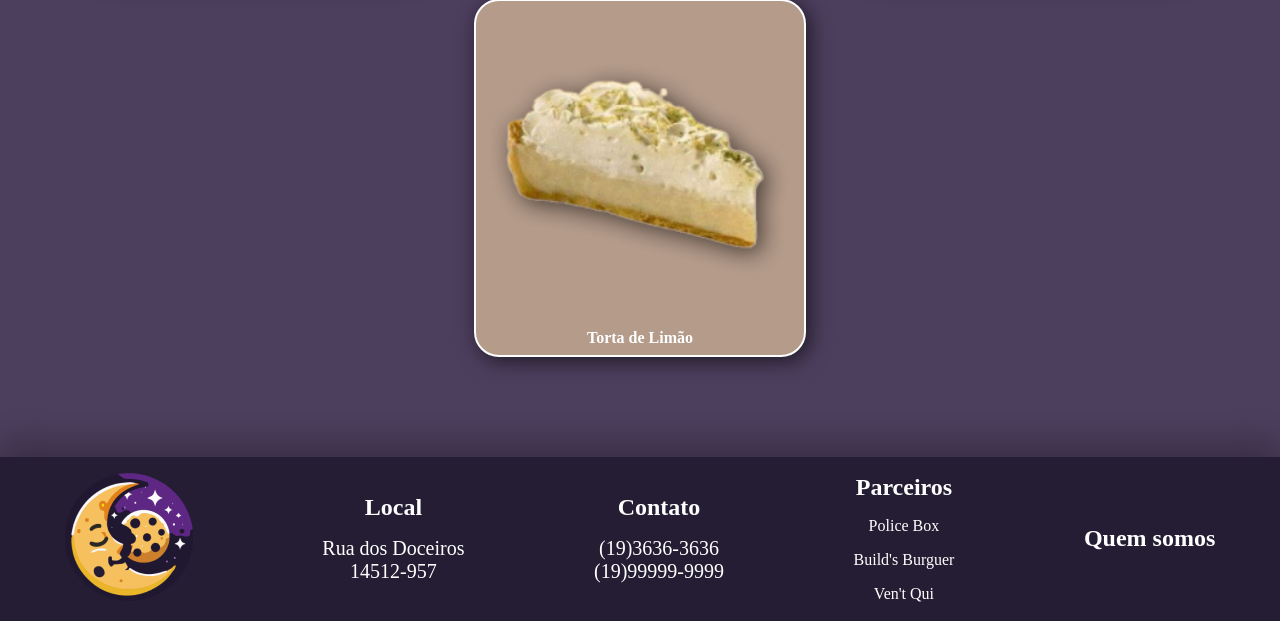
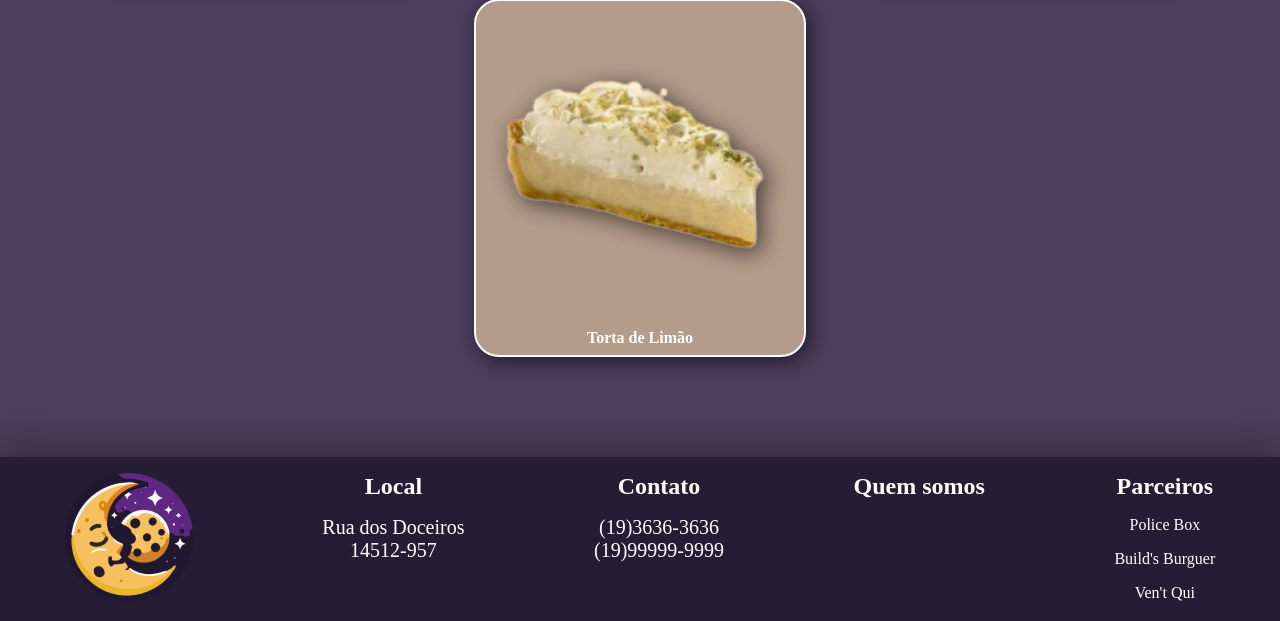
Before and after one commit to erickgusson/SENAC-Projeto-Integrador, a PHP site: page /index.php in a window 1280 px wide. Shown: the part 2993-3614 px from the top of the page. Run offline with PHP 8.4, Linux system fonts and the light colour scheme; some web fonts are replaced.

Commit message:
Pequenos ajustes do css, links e readme
Ajustado o alinhamento do texto do footer

Criado o Link do quem somos no footer

Trocado a ordem do quem somos e parceiros no footer

Ajustado o campo de código no readme

```diff
--- a/assets/css/nav-footer.css
+++ b/assets/css/nav-footer.css
@@ -65,7 +65,7 @@
 
     display: flex;
     justify-content: space-around;
-    align-items: center;
+    align-items: flex-start;
     text-align: center;
 
     padding: 1rem 0;
--- a/assets/css/produtos.css
+++ b/assets/css/produtos.css
@@ -94,6 +94,10 @@ input[type="search"]{
     cursor: pointer;
 }
 
+#produtos .lista-produtos .item img {
+    max-width: 200px;
+}
+
 /* adicionar ao carrinho */
 #produtos .lista-produtos .item .adicionar {
     margin-top: 10px;
--- a/includes/footer.php
+++ b/includes/footer.php
@@ -22,17 +22,16 @@
     </div>
 
     <div class="col">
-
-        <h4>Parceiros</h4>
-
-            <a href="https://policebox.paulowh.com/" target="_blank">Police Box</a>
-            <a href="https://buildsburguer.paulowh.com/" target="_blank">Build's Burguer</a>
-            <a href="https://ventqui.paulowh.com/" target="_blank">Ven't Qui</a>
-        </div>
+        <h4><a href="sobre.php">Quem somos</a></h4>
     </div>
 
     <div class="col">
-        <h4>Quem somos</h4>
+        <h4>Parceiros</h4>
+
+        <a href="https://policebox.paulowh.com/" target="_blank">Police Box</a>
+        <a href="https://buildsburguer.paulowh.com/" target="_blank">Build's Burguer</a>
+        <a href="https://ventqui.paulowh.com/" target="_blank">Ven't Qui</a>
     </div>
 </footer>
+
 </html>
```
Also changed, not shown: README.md.
